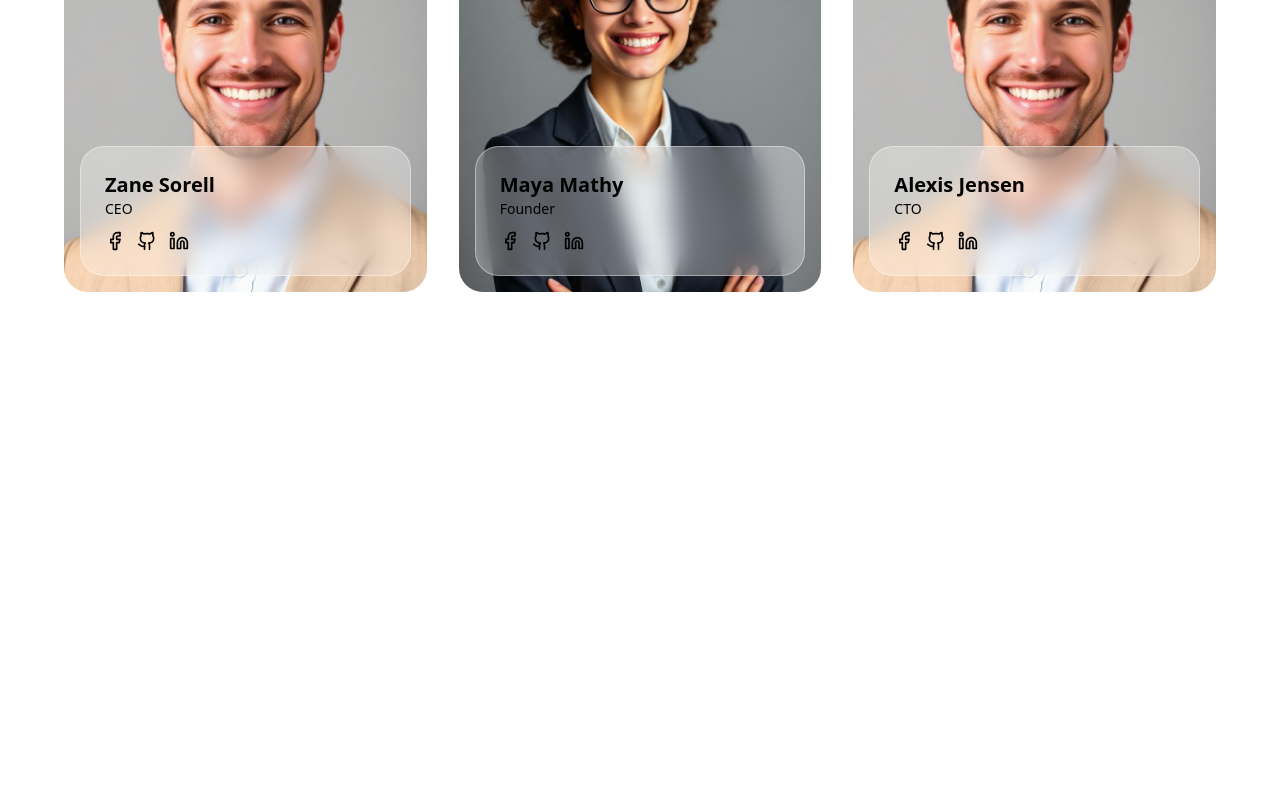
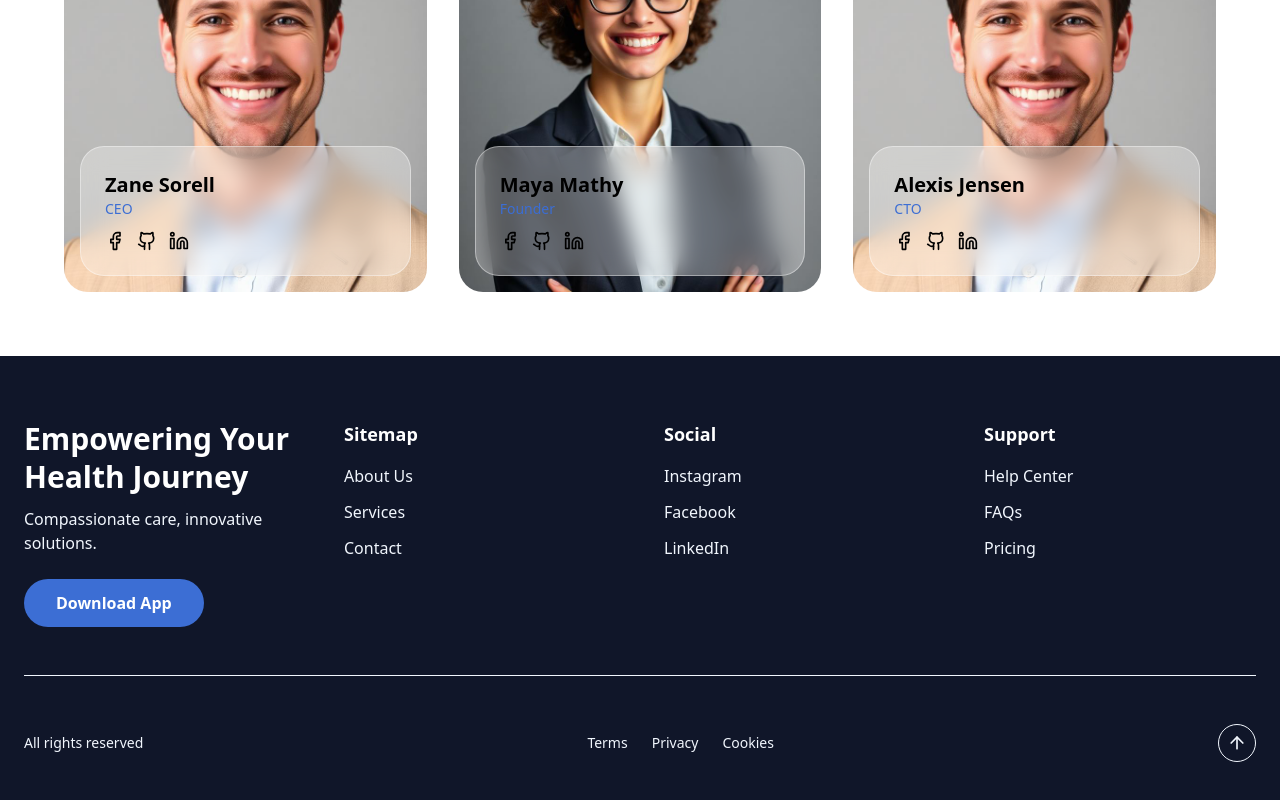
Before and after one commit to IIT-SDGP-Health-Care-Application/Health-Care-Application-landing-page, a Next.js app: page / in a window 1280 px wide. Shown: the part 2246-3046 px from the top of the page. Before the commit the page ends 2602 px from the top, so only its background shows below. Built offline with nearby package versions, Linux system fonts and the light colour scheme.

Commit message:
feat: add Footer component and ThemeProvider for improved layout and theming

```diff
--- a/package.json
+++ b/package.json
@@ -11,6 +11,7 @@
   "dependencies": {
     "lucide-react": "^0.553.0",
     "next": "16.0.1",
+    "next-themes": "^0.4.6",
     "react": "19.2.0",
     "react-dom": "19.2.0",
     "tailwind-merge": "^3.4.0",
--- a/src/app/globals.css
+++ b/src/app/globals.css
@@ -1,8 +1,49 @@
 @import "tailwindcss";
+@tailwind utilities;
 
 :root {
-  --background: #ffffff;
-  --foreground: #171717;
-    padding: 0;
-    margin: 0;
+    /* --- Your Fixed Palette --- */
+    --color-mirage-50: #f1f6fd;
+    --color-mirage-100: #dfebfa;
+    --color-mirage-200: #c6ddf7;
+    --color-mirage-300: #9fc7f1;
+    --color-mirage-400: #72a8e8;
+    --color-mirage-500: #5189e0;
+    --color-mirage-600: #3c6ed4;
+    --color-mirage-700: #335ac2;
+    --color-mirage-800: #2f4a9e;
+    --color-mirage-900: #2a417e;
+    --color-mirage-950: #101629;
+
+    /* --- Base Utility --- */
+    --color-white: #ffffff;
 }
+
+@theme {
+    /* --- Backgrounds (From your snippet) --- */
+    --color-b-primary: var(--color-mirage-950);
+    --color-b-secondary: var(--color-mirage-500);
+    --color-b-surface: var(--color-mirage-50);
+    --color-b-accent: var(--color-mirage-200);
+
+    /* --- Component Colors --- */
+    /* Used for main buttons or active states. 600 is vibrant enough to pop against 50 or 950 */
+    --color-primary: var(--color-mirage-600);
+
+    /* Used for secondary actions. 800 adds depth without being as dark as the bg-primary */
+    --color-secondary: var(--color-mirage-800);
+
+    /* Used for subtle backgrounds or card headers */
+    --color-background-light: var(--color-mirage-50);
+    --color-surface-light: var(--color-mirage-100);
+
+    /* --- Text & Accents --- */
+    /* Darkest blue for high contrast text on light surfaces */
+    --color-text-default: var(--color-mirage-950);
+
+    /* Lightest blue for text on dark backgrounds (bg-primary) */
+    --color-text-inverted: var(--color-mirage-50);
+
+    /* A middle ground for icons or borders */
+    --color-accent-medium: var(--color-mirage-400);
+}
--- a/src/app/layout.tsx
+++ b/src/app/layout.tsx
@@ -1,15 +1,16 @@
 import type { Metadata } from "next";
 import "./globals.css";
+import { ThemeProvider } from "../components/ThemeProvider";
 
 export const metadata: Metadata = {
   title: "MediSync",
 };
 
-export default function RootLayout({children}: Readonly<{ children: React.ReactNode; }>) {
+export default function RootLayout({ children }: Readonly<{ children: React.ReactNode }>) {
   return (
-    <html lang="en">
-      <body>
-        {children}
+    <html lang="en" suppressHydrationWarning>
+      <body className="min-h-screen">
+        <ThemeProvider>{children}</ThemeProvider>
       </body>
     </html>
   );
--- a/src/app/page.tsx
+++ b/src/app/page.tsx
@@ -2,6 +2,7 @@ import Header from "@/src/components/Header";
 import Hero from "@/src/components/Hero";
 import Features from "@/src/components/Feature";
 import Team from "@/src/components/Team";
+import Footer from "@/src/components/Footer";
 
 export default function Home() {
   return (
@@ -10,6 +11,7 @@ export default function Home() {
           <Hero/>
           <Features/>
           <Team/>
+          <Footer/>
       </>
   );
 }
--- /dev/null
+++ b/src/components/Footer.tsx
@@ -0,0 +1,105 @@
+"use client";
+import { ArrowUp } from "lucide-react";
+
+const Footer = () => {
+    const scrollToTop = () => window.scrollTo({ top: 0, behavior: "smooth" });
+
+    return (
+        // 1. Background: Uses Mirage 950 (b-primary)
+        // 2. Text: Uses Mirage 50 (text-inverted) for base readability
+        <footer className="bg-b-primary text-text-inverted py-16">
+            <div className="container mx-auto px-6">
+
+                {/* Footer Grid */}
+                {/* Border: Uses Mirage 800 for a subtle separator against the 950 background */}
+                <div className="grid grid-cols-1 md:grid-cols-2 lg:grid-cols-4 gap-12 mb-12 border-b border-mirage-800 pb-12">
+
+                    {/* Main CTA */}
+                    <div className="lg:col-span-1">
+                        <h2 className="text-3xl font-bold mb-3 leading-tight text-white">
+                            Empowering Your<br />Health Journey
+                        </h2>
+                        {/* Secondary Text: Uses Mirage 300 (Soft Blue-Grey) for description */}
+                        <p className="text-mirage-300 mb-6">
+                            Compassionate care, innovative solutions.
+                        </p>
+
+                        {/* Button: Uses Primary (Mirage 600) for pop, with White text */}
+                        <button className="bg-primary text-white font-semibold px-8 py-3 rounded-full transition duration-300 hover:bg-mirage-500 hover:shadow-lg hover:shadow-mirage-900/50 cursor-pointer">
+                            Download App
+                        </button>
+                    </div>
+
+                    {/* Sitemap */}
+                    <div>
+                        <h3 className="font-semibold text-lg mb-4 text-white">Sitemap</h3>
+                        <ul className="space-y-3">
+                            {["About Us", "Services", "Contact"].map(item => (
+                                <li key={item}>
+                                    {/* Links: Mirage 300 base, White on hover */}
+                                    <a className="text-mirage-300 hover:text-white transition-colors cursor-pointer block">
+                                        {item}
+                                    </a>
+                                </li>
+                            ))}
+                        </ul>
+                    </div>
+
+                    {/* Social */}
+                    <div>
+                        <h3 className="font-semibold text-lg mb-4 text-white">Social</h3>
+                        <ul className="space-y-3">
+                            {["Instagram", "Facebook", "LinkedIn"].map(item => (
+                                <li key={item}>
+                                    <a className="text-mirage-300 hover:text-white transition-colors cursor-pointer block">
+                                        {item}
+                                    </a>
+                                </li>
+                            ))}
+                        </ul>
+                    </div>
+
+                    {/* Support */}
+                    <div>
+                        <h3 className="font-semibold text-lg mb-4 text-white">Support</h3>
+                        <ul className="space-y-3">
+                            {["Help Center", "FAQs", "Pricing"].map(item => (
+                                <li key={item}>
+                                    <a className="text-mirage-300 hover:text-white transition-colors cursor-pointer block">
+                                        {item}
+                                    </a>
+                                </li>
+                            ))}
+                        </ul>
+                    </div>
+                </div>
+
+                {/* Bottom Bar */}
+                <div className="flex flex-col md:flex-row justify-between items-center gap-4">
+                    {/* Copyright: Dimmer text (Mirage 400) */}
+                    <p className="text-mirage-400 text-sm">All rights reserved</p>
+
+                    <div className="flex gap-6 text-sm">
+                        {["Terms", "Privacy", "Cookies"].map(item => (
+                            <a key={item} className="text-mirage-400 hover:text-white transition-colors cursor-pointer">
+                                {item}
+                            </a>
+                        ))}
+                    </div>
+
+                    {/* Scroll Top: Border Mirage 700, Hover Background Mirage 800 */}
+                    <button
+                        onClick={scrollToTop}
+                        className="p-2 rounded-full border border-mirage-700 text-mirage-300 hover:bg-mirage-800 hover:text-white transition-all cursor-pointer"
+                        aria-label="Scroll to top"
+                    >
+                        <ArrowUp className="w-5 h-5" />
+                    </button>
+                </div>
+
+            </div>
+        </footer>
+    );
+};
+
+export default Footer;
--- /dev/null
+++ b/src/components/ThemeProvider.tsx
@@ -0,0 +1,11 @@
+"use client";
+import { ThemeProvider as NextThemes } from "next-themes";
+import React from "react";
+
+export function ThemeProvider({ children }: { children: React.ReactNode }) {
+  return (
+    <NextThemes attribute="class" defaultTheme="light" enableSystem>
+      {children}
+    </NextThemes>
+  );
+}
--- /dev/null
+++ b/tailwind.config.ts
@@ -0,0 +1,13 @@
+import type { Config } from 'tailwindcss'
+
+
+const config: Config = {
+    content: [
+        './pages/**/*.{js,ts,jsx,tsx,mdx}',
+        './components/**/*.{js,ts,jsx,tsx,mdx}',
+        './app/**/*.{js,ts,jsx,tsx,mdx}',
+    ],
+    theme: {},
+    plugins: [],
+}
+export default config
```
Also changed, not shown: 1 other file (tests, documents, lock files or other folders).
